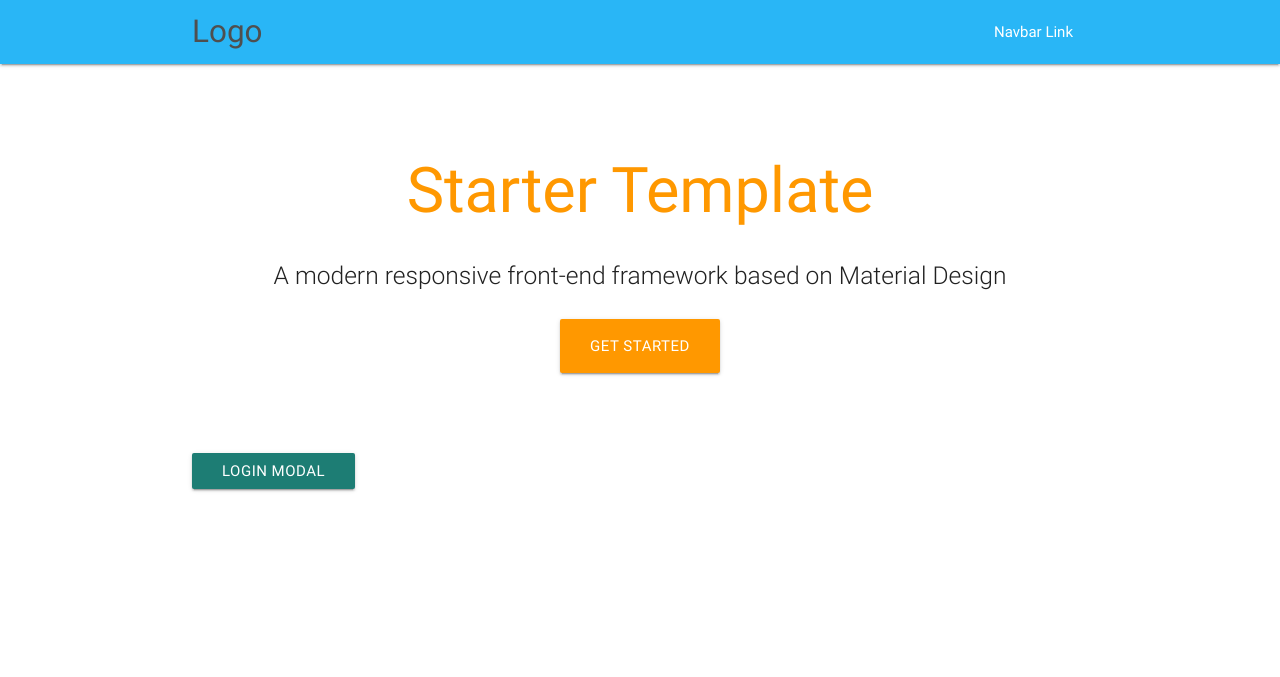
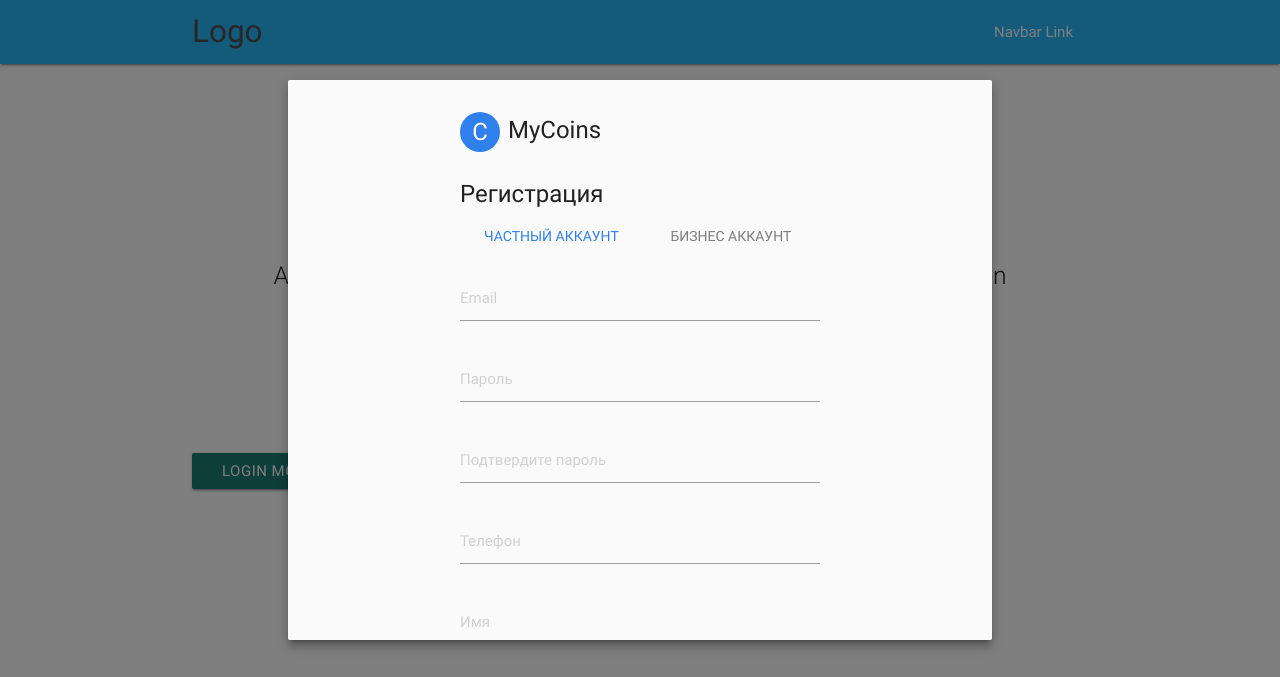
Before and after one commit to makenti/mycoins, a website: page register.html in a window 1280 px wide. Both pictures are taken after a click on the link "LOGIN MODAL". Drawn offline with nearby package versions, Linux system fonts and the light colour scheme.

Commit message:
added tabs

```diff
--- a/css/register.css
+++ b/css/register.css
@@ -23,3 +23,10 @@
 .modal.register-modal .modal-content { max-width: 360px; margin: 24px auto 32px; padding: 0;}
 .modal-content .content-title { font-size: 24px; }
 .submit-row { display: flex; justify-content: space-between; }
+
+
+.register-modal .tabs { background-color: #fafafa; color: #2F80ED; }
+.register-modal .tabs .tab a { color: rgba(0,0,0,0.5); }
+.register-modal .tabs .tab a:hover { color: rgba(0,0,0,0.7); }
+.register-modal .tabs .tab a.active { color: #2F80ED; }
+.register-modal .tabs .indicator { background-color: #2F80ED; }
--- a/register.html
+++ b/register.html
@@ -6,7 +6,7 @@
     <title>Starter Template - Materialize</title>
     <!--Import Google Icon Font-->
     <link href="https://fonts.googleapis.com/icon?family=Material+Icons" rel="stylesheet">
-    <link href="css/register.css" rel="stylesheet">
+    <link href="css/register.css" rel="stylesheet" media="screen,projection" />
     <!--Import materialize.css-->
     <link type="text/css" rel="stylesheet" href="node_modules/materialize-css/dist/css/materialize.min.css"  media="screen,projection"/>
     <link href="css/style.css" type="text/css" rel="stylesheet" media="screen,projection"/>
@@ -44,7 +44,7 @@
     <div class="container">
       <div class="section">
         <!-- Modal Trigger -->
-        <a class="waves-effect waves-light btn modal-trigger" href="#login-modal">Login Modal</a>
+        <a class="waves-effect waves-light btn modal-trigger" href="#register-modal">Login Modal</a>
 
         <!-- Modal Structure -->
         <div id="login-modal" class="modal register-modal">
@@ -87,19 +87,21 @@
             <div class="content-title">Регистрация</div>
             <div class="col s12">
               <ul class="tabs">
-                <li class="tab col s3"><a href="#test1">Test 1</a></li>
-                <li class="tab col s3"><a class="active" href="#test2">Test 2</a></li>
-                <li class="tab col s3 disabled"><a href="#test3">Disabled Tab</a></li>
-                <li class="tab col s3"><a href="#test4">Test 4</a></li>
+                <li class="tab col s3"><a class="active" href="#private">Частный аккаунт</a></li>
+                <li class="tab col s3"><a href="#buisness">Бизнес аккаунт</a></li>
               </ul>
             </div>
-            <div class="input-field col s12">
-              <input id="login" type="text" class="validate">
-              <label for="login">Логин</label>
-            </div>
-            <div class="input-field col s12">
-              <input id="password" type="password" class="validate">
-              <label for="password">Пароль</label>
+            <div id="private" class="col s12">
+              <div class="input-field"><input placeholder="Email" id="email" type="text" class="validate"></div>
+              <div class="input-field"><input placeholder="Пароль" id="password" type="password" class="validate"></div>
+              <div class="input-field"><input placeholder="Подтвердите пароль" id="conf-password" type="password" class="validate"></div>
+              <div class="input-field"><input placeholder="Телефон" id="phone" type="text" class="validate"></div>
+              <div class="input-field"><input placeholder="Имя" id="first_name" type="text" class="validate"></div>
+              <div class="input-field"><input placeholder="Фамилия" id="last_name" type="text" class="validate"></div>
+              <div class="input-field"><input placeholder="Логин" id="login" type="text" class="validate"></div>
+              <div class="input-field"><input placeholder="Дата рождения" id="dob" type="text" class="validate"></div>
+              <div class="input-field"><input placeholder="Пол" id="gender" type="text" class="validate"></div>
+              <div class="input-field"><input placeholder="Гражданство" id="country" type="text" class="validate"></div>
             </div>
             <div class="col s12 submit-row">
                 <a class="waves-effect waves-light btn blue-btn round">Создать</a>
@@ -117,10 +119,12 @@
       function registerModalOpen() {
         $('#login-modal').modal('close');
         $('#register-modal').modal('open');
+        $('ul.tabs').tabs();
+        $('ul.tabs').tabs('select_tab', 'private');
       }
       $(document).ready(function(){
         // the "href" attribute of the modal trigger must specify the modal ID that wants to be triggered
-        // $('#login-modal').modal();
+        $('#login-modal').modal();
         $('#register-modal').modal();
       });
     </script>
```
